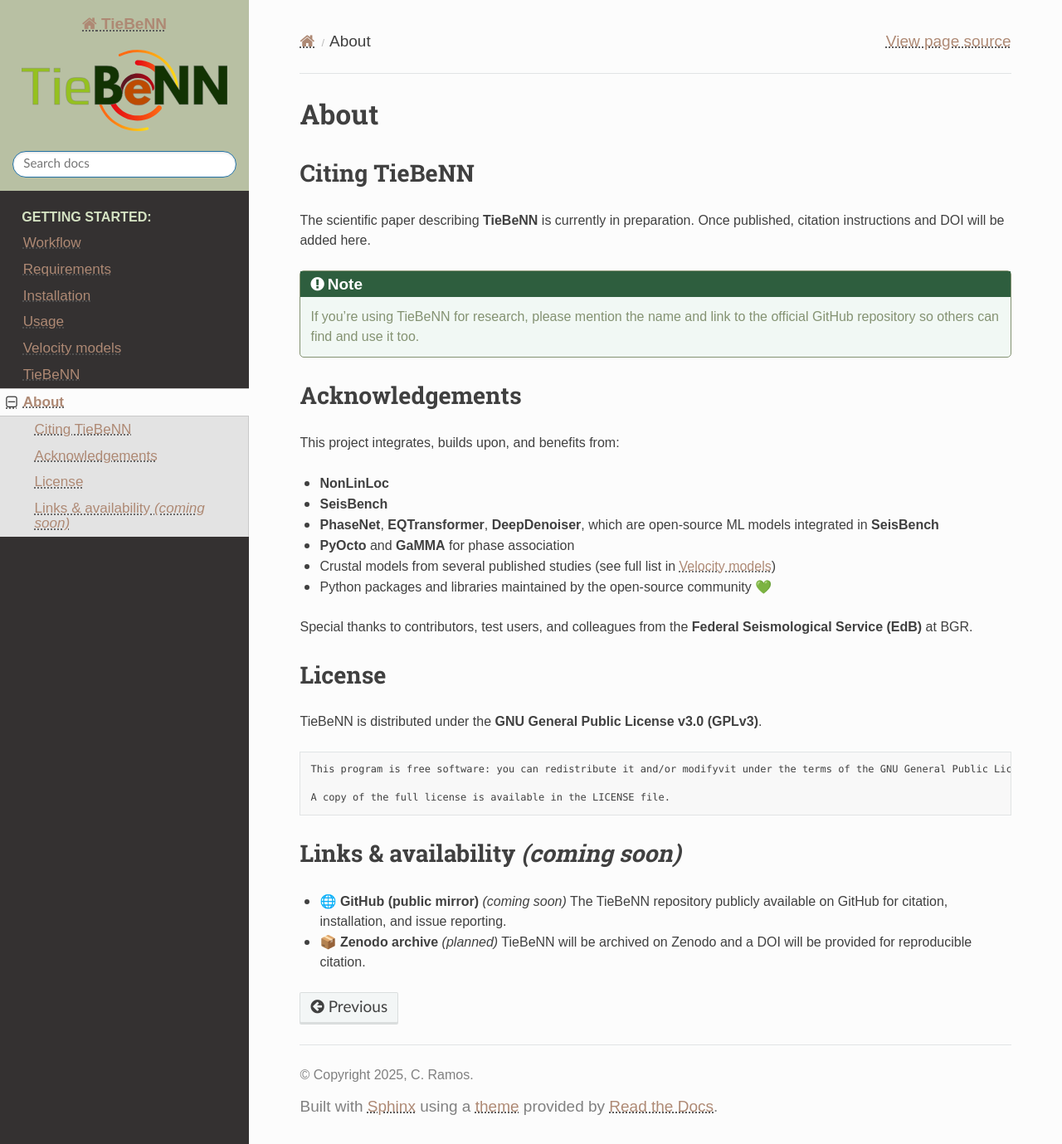
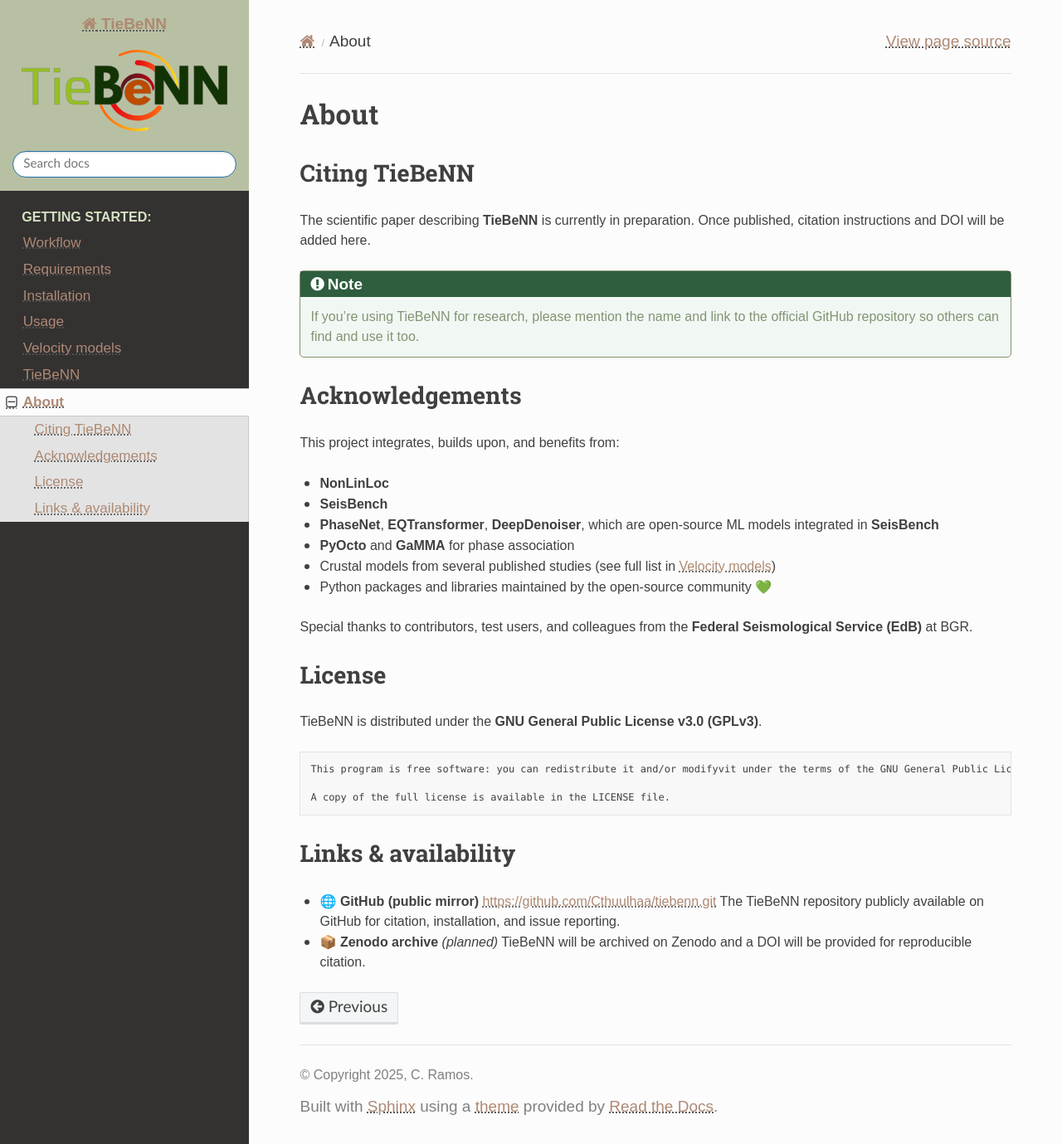
Before and after one commit to Cthuulhaa/tiebenn, a Sphinx documentation site: the page built from docs/about.rst, in a window 1280 px wide and 1379 px high. Shown: the whole window at 83% size. Built offline with Sphinx 7.4.7 and the Read the Docs theme 3.1.0, drawn with Linux system fonts in a browser that asks for light colours.

Commit message:
Minor documentation tweaks

```diff
--- a/docs/about.rst
+++ b/docs/about.rst
@@ -35,10 +35,10 @@ TieBeNN is distributed under the **GNU General Public License v3.0 (GPLv3)**.
 
    A copy of the full license is available in the LICENSE file.
 
-Links & availability *(coming soon)*
+Links & availability
 ------------------------------------
 
-- 🌐 **GitHub (public mirror)** *(coming soon)*
+- 🌐 **GitHub (public mirror)** https://github.com/Cthuulhaa/tiebenn.git
   The TieBeNN repository publicly available on GitHub for citation, installation, and issue reporting.
 
 - 📦 **Zenodo archive** *(planned)*
--- a/docs/installation.rst
+++ b/docs/installation.rst
@@ -42,7 +42,7 @@ If you are working on a GPU machine, then you can skip this line. Then, you can
 
 .. code-block:: bash
 
-   git clone https://gitlab.szo.bgr.de/dzreorg/software/tiebenn.git
+   git clone https://github.com/Cthuulhaa/tiebenn.git
    cd tiebenn
 
    pip install .
```
Also changed, not shown: README.md (+1 -1 lines).
